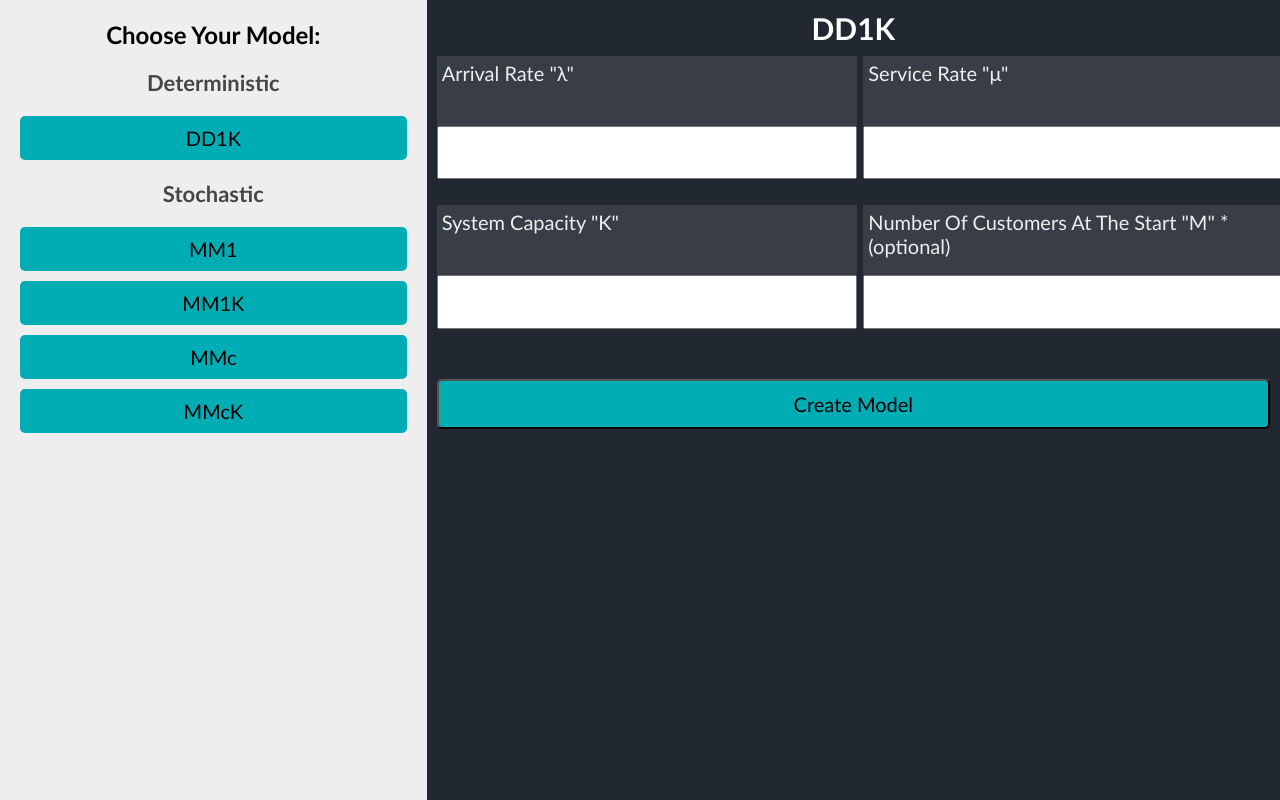
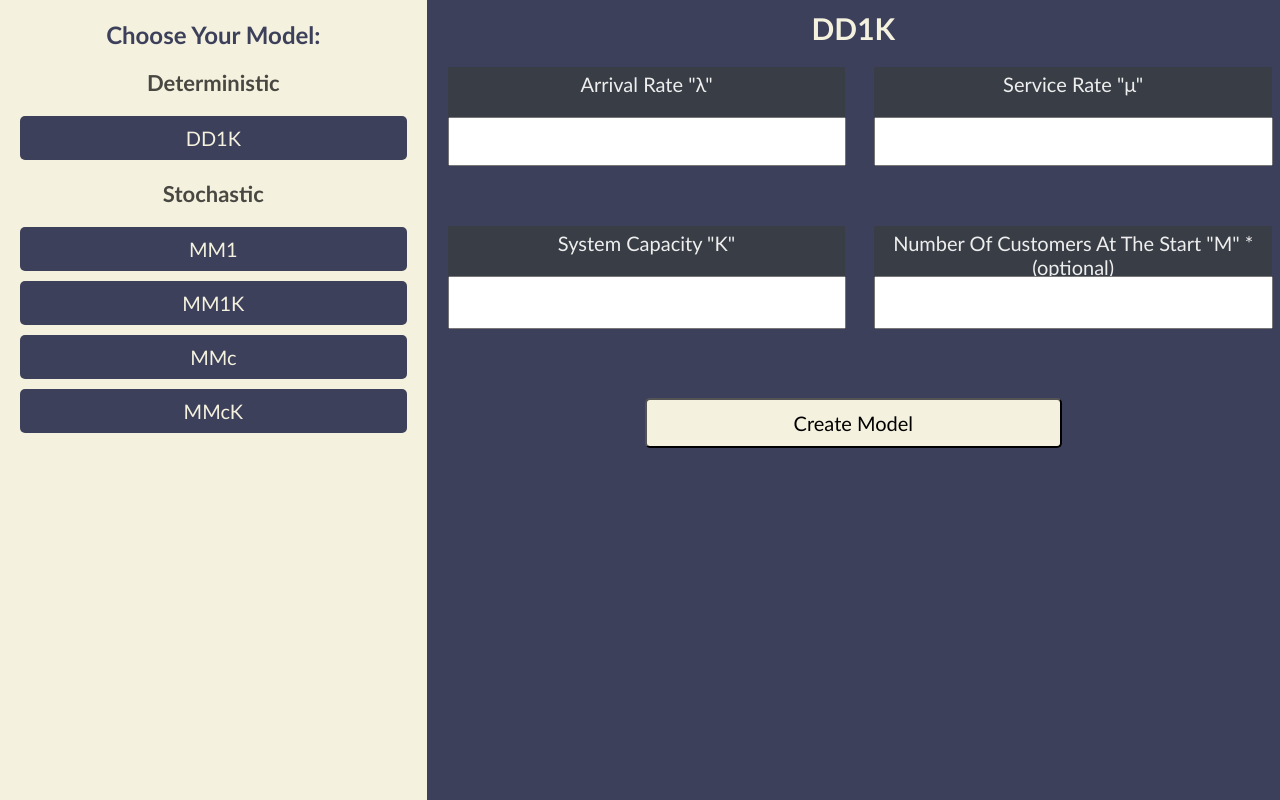
Before and after one commit to AlgoGraph/Queuing-theory, a website built with webpack: page src/index.html in a window 1280 px wide. Both pictures are taken after a click on the item "DD1K". Built offline with nearby package versions, Linux system fonts and the light colour scheme.

Commit message:
design is updated.

```diff
--- a/public/styles/form.css
+++ b/public/styles/form.css
@@ -7,7 +7,7 @@
 }
 
 #model-card > h2 {
-    color: white;
+    color: #f4f1de;
     font-weight: bold;
     font-size: 30px;
     padding: 10px;
@@ -18,10 +18,9 @@
     flex-direction: column;
     align-items: flex-start;
     height: 100%;
+    padding: 11px;
 }
-
-
-.inputContainer:nth-child(odd) {
+Container:nth-child(odd) {
     grid-column: 1/2;
 }
 
@@ -39,26 +38,33 @@
     color: #EEEEEE;
     background-color: #393E46;
     width: 100.8%;
-    max-height: 60px;
+    max-height: 40px;
     height: 70%;
+    text-align: center;
+
 }
 
 .inputContainer > input {
     width: 100%;
     max-height: 40px;
-    height: 30%;
+    height: 25%;
 }
 
 .inputContainer > label > span {
     color: red;
+    position: relative;
+    text-align: left;
+
+    top: 70px;
 }
-
 button {
     grid-column: 1/3;
-    width: 100%;
+    width: 50%;
     height: 50px;
     border-radius: 5px;
-    background-color: #00ADB5;
+    margin: auto;
+    text-align: center;
+    background-color: #f4f1de;
     font-size: 20px;
     cursor: pointer;
 }
--- a/public/styles/index.css
+++ b/public/styles/index.css
@@ -14,5 +14,5 @@ body {
     display: grid;
     grid-template-columns: 1fr 2fr;
 
-    background-color: #222831;
+    background-color: #3d405b;
 }
--- a/public/styles/menu.css
+++ b/public/styles/menu.css
@@ -1,9 +1,12 @@
 #model-menu {
-    background-color: #eee;
+    color: #f4f1de;
+    background-color: #f4f1de;
     padding: 20px;
     height: 100%;
 }
-
+#model-menu h2 {
+    color: #3d405b;
+}
 #Menu {
     grid-column: 1/2;
     grid-template-columns: 1fr 2fr;
@@ -23,7 +26,7 @@ li {
 
 li[id] {
     border-radius: 5px;
-    background-color: #00ADB5;
+    background-color: #3d405b;
     font-size: 20px;
     cursor: pointer;
 }
```
